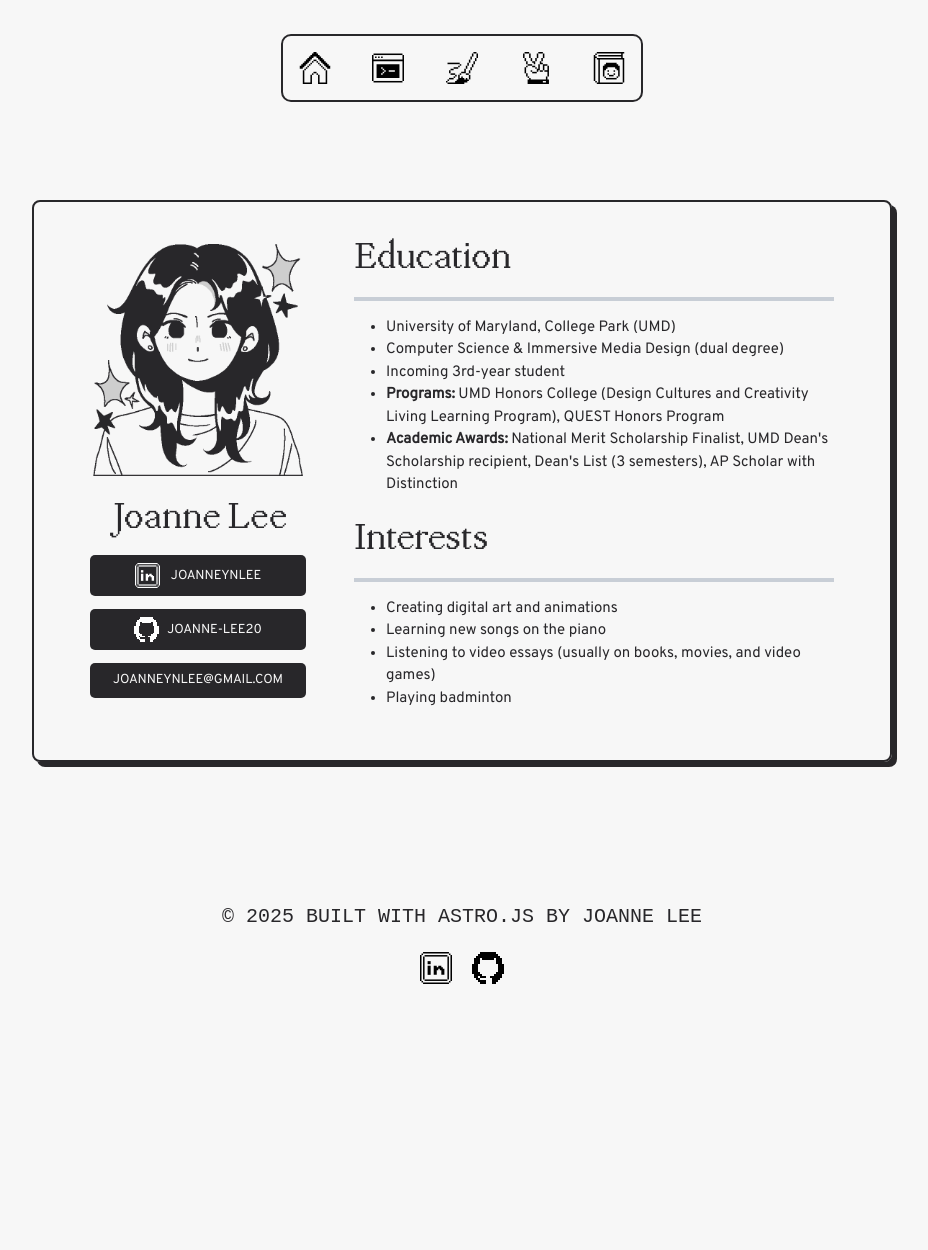
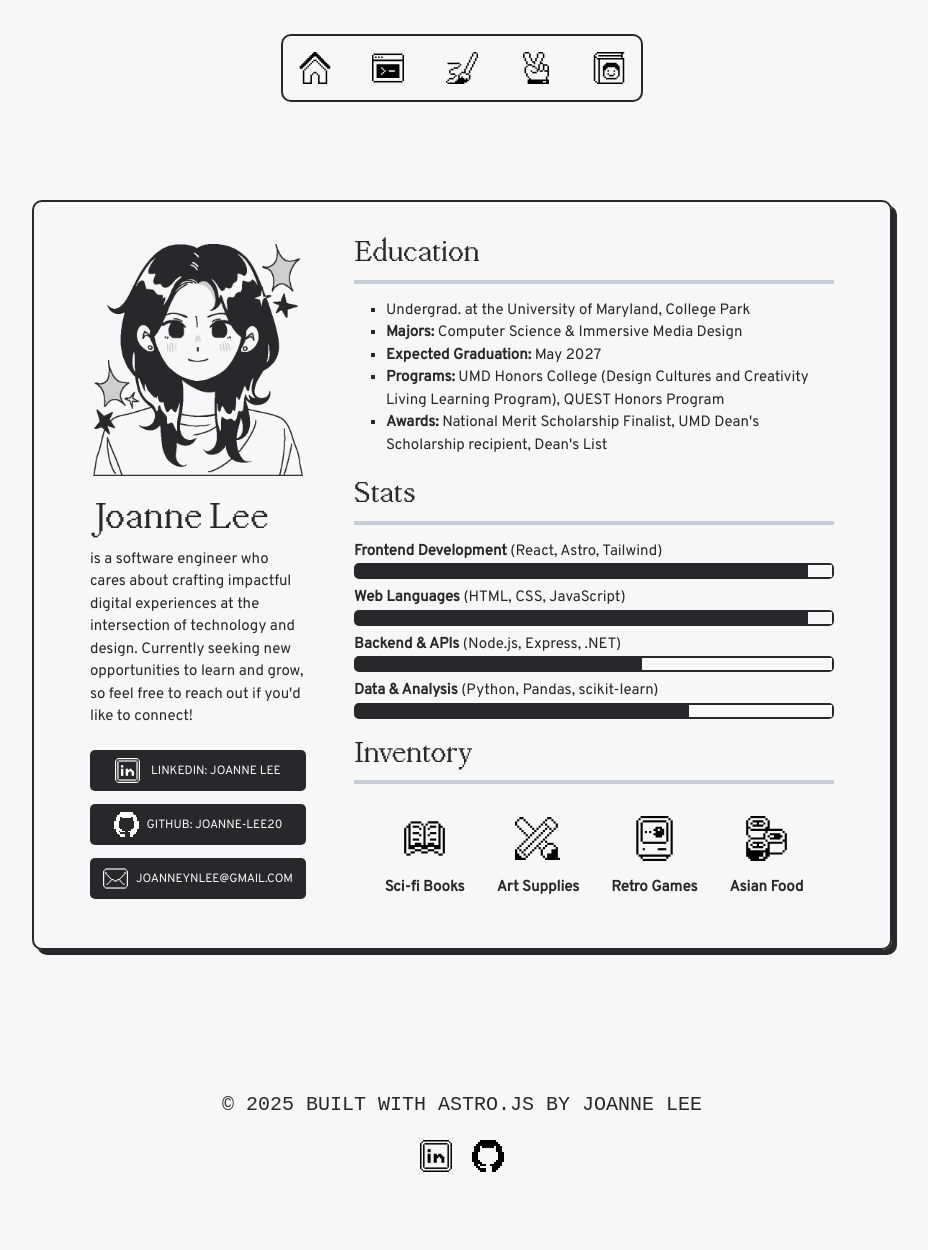
Before and after one commit to Joanne-Lee20/Portfolio-2025, an Astro site: page /about in a window 1280 px wide. Shown: the top 1250 px of the page, without its empty margins (178-1106 px from the left). Before the commit the page ends 1164 px from the top, so only its background shows below. Built offline with nearby package versions, Linux system fonts and the light colour scheme; Astro itself is replaced by a stand-in of ours; a web font is replaced by a local one.

Commit message:
updated about page

```diff
--- a/src/components/Header.astro
+++ b/src/components/Header.astro
@@ -49,16 +49,6 @@ import "../styles/global.css"; // path to your CSS file
     padding: 0.5em;
   }
 
-  header.scrolled {
-    .internal-links {
-      background-color: var(--black);
-      border: solid 2px var(--white);
-    }
-    img {
-      filter: invert(1);
-    }
-  }
-
   p {
     font-family: "Overpass Mono", monospace;
   }
@@ -78,11 +68,23 @@ import "../styles/global.css"; // path to your CSS file
 
   img {
     width: 2em;
-    transition: transform 0.3s ease-in-out;
+    height: auto;
+    transition:
+      filter 0.3s ease,
+      transform 0.3s ease-in-out;
   }
 
-  .internal-links img:hover {
+  img:hover {
     transform: scale(1.25);
+  }
+
+  header.scrolled .internal-links {
+    background-color: var(--black);
+    border: solid 2px var(--white);
+  }
+
+  header.scrolled img {
+    filter: invert(1);
   }
 
   .internal-links {
--- a/src/pages/about.astro
+++ b/src/pages/about.astro
@@ -25,6 +25,12 @@ import Tag from "../components/Tag.astro";
           <img src="/self.png" />
           <div class="description">
             <h3>Joanne Lee</h3>
+            <p>
+              is a software engineer who cares about crafting impactful digital
+              experiences at the intersection of technology and design.
+              Currently seeking new opportunities to learn and grow, so feel
+              free to reach out if you'd like to connect!
+            </p>
             <a
               href="https://www.linkedin.com/in/joanneynlee/"
               target="_blank"
@@ -37,56 +43,102 @@ import Tag from "../components/Tag.astro";
                     width="25"
                     height="25"
                   />
-                  joanneynlee
+                  LinkedIn: Joanne Lee
                 </p>
               </button></a
             >
             <a href="https://github.com/Joanne-Lee20" target="_blank">
               <button>
                 <p>
-                  <img
-                    src="/nav/github.svg"
-                    width="25"
-                    height="25"
-                  />Joanne-Lee20
+                  <img src="/nav/github.svg" width="25" height="25" />GitHub:
+                  Joanne-Lee20
                 </p>
               </button></a
             >
-            <button><p>joanneynlee@gmail.com</p></button>
+            <button
+              ><p>
+                <img
+                  src="/nav/mail.svg"
+                  width="25"
+                  height="25"
+                />joanneynlee@gmail.com
+              </p></button
+            >
           </div>
         </div>
         <div class="col-md-8">
-          <h3>Education</h3>
+          <h4>Education</h4>
           <hr />
           <p>
             <ul>
-              <li>University of Maryland, College Park (UMD)</li>
-              <li>Computer Science & Immersive Media Design (dual degree)</li>
-              <li>Incoming 3rd-year student</li>
+              <li>Undergrad. at the University of Maryland, College Park</li>
+              <li>
+                <b>Majors:</b> Computer Science & Immersive Media Design
+              </li>
+              <li><b>Expected Graduation:</b> May 2027</li>
               <li>
                 <b>Programs:</b> UMD Honors College (Design Cultures and Creativity
                 Living Learning Program), QUEST Honors Program
               </li>
               <li>
-                <b>Academic Awards:</b> National Merit Scholarship Finalist, UMD
-                Dean's Scholarship recipient, Dean's List (3 semesters), AP Scholar
-                with Distinction
+                <b>Awards:</b> National Merit Scholarship Finalist, UMD Dean's Scholarship
+                recipient, Dean's List
               </li>
             </ul>
           </p>
-          <h3>Interests</h3>
+          <h4>Stats</h4>
           <hr />
-          <p>
+          <div class="stats">
+            <div>
+              <p>
+                <b>Frontend Development</b> (React, Astro, Tailwind)
+              </p><progress value="95" max="100">95%</progress>
+            </div>
+
+            <div>
+              <p><b>Web Languages</b> (HTML, CSS, JavaScript)</p><progress
+                value="95"
+                max="100">95%</progress
+              >
+            </div>
+
+            <div>
+              <p>
+                <b>Backend & APIs</b> (Node.js, Express, .NET)
+              </p><progress value="60" max="100">60%</progress>
+            </div>
+
+            <div>
+              <p>
+                <b>Data & Analysis</b> (Python, Pandas, scikit-learn)
+              </p><progress value="70" max="100">70%</progress>
+            </div>
+          </div>
+          <h4>Inventory</h4>
+          <hr />
+          <div class="inventory">
             <ul>
-              <li>Creating digital art and animations</li>
-              <li>Learning new songs on the piano</li>
               <li>
-                Listening to video essays (usually on books, movies, and video
-                games)
+                <img src="/inventory/book.svg" />
+                <div class="item-desc"><b>Sci-fi Books</b></div>
               </li>
-              <li>Playing badminton</li>
+              <li>
+                <img src="/inventory/tools.svg" /><div class="item-desc">
+                  <b>Art Supplies</b>
+                </div>
+              </li>
+              <li>
+                <img src="/inventory/game.svg" /><div class="item-desc">
+                  <b>Retro Games</b>
+                </div>
+              </li>
+              <li>
+                <img src="/inventory/sushi.svg" /><div class="item-desc">
+                  <b>Asian Food</b>
+                </div>
+              </li>
             </ul>
-          </p>
+          </div>
         </div>
       </div>
       <Footer />
@@ -107,6 +159,35 @@ import Tag from "../components/Tag.astro";
 </script>
 
 <style>
+  .stats {
+    width: 100%;
+    margin-bottom: 1rem;
+  }
+  .stats div {
+    display: flex;
+    flex-direction: column;
+    gap: 0rem; /* tighter spacing between p and progress */
+    margin-bottom: 0.5rem; /* space between stat blocks */
+  }
+  .stats p {
+    margin: 0;
+  }
+  progress {
+    border: 2px solid var(--black);
+    height: 1rem;
+    width: 100%;
+    border-radius: 5px;
+  }
+  progress::-webkit-progress-bar {
+    background-color: var(--white);
+  }
+  progress::-webkit-progress-value {
+    background-color: var(--black);
+  }
+
+  hr {
+    margin-top: 0.25rem;
+  }
   button {
     width: 100%;
     padding: 0.5rem;
@@ -119,20 +200,52 @@ import Tag from "../components/Tag.astro";
     transition: filter 0.3s ease;
   }
   button p {
-    margin: 0;
-    font-size: 13px;
+    margin: auto;
+    font-size: 12px;
   }
   button:hover img {
     filter: invert(0);
   }
   .description {
     margin: 0.5rem 0;
+    text-align: left;
+  }
+
+  .inventory {
+    font-size: 0.8em;
+    background-color: var(--white);
+  }
+  .inventory ul {
+    display: flex;
+    justify-content: center;
+    align-items: center;
+    flex-wrap: wrap;
+    padding: 0;
+    margin: 0;
+  }
+  .inventory li {
+    display: inline-block;
+    margin: 1rem;
+    align-items: center;
     text-align: center;
+  }
+  .inventory img {
+    width: 3em;
+    transition: transform 0.3s ease-in-out;
+  }
+  .item-desc {
+    margin-top: 1rem;
+    transition: opacity 0.3s ease;
+    pointer-events: none;
+  }
+  .inventory li:hover img {
+    transform: scale(1.25);
+    cursor: pointer;
   }
   #card {
     padding: 2rem;
     border: 2px solid var(--black);
-    border-radius: 0.5rem;
+    border-radius: 10px;
     box-shadow: 5px 5px 0px var(--black);
   }
   h1 {
@@ -163,26 +276,8 @@ import Tag from "../components/Tag.astro";
     opacity: 0.2;
   }
 
-  .title {
-    width: 100%;
-    height: 100%;
-    position: absolute;
-    top: 0;
-    left: 0;
-    display: flex;
-    justify-content: center;
-    flex-direction: column;
-    opacity: 0%;
-    transition: opacity 0.6s;
-  }
-
   .img-wrapper:hover .title {
     opacity: 100%;
-  }
-
-  .title > * {
-    transform: translateY(25px);
-    transition: transform 0.6s ease;
   }
 
   .img-wrapper:hover .title > * {
@@ -196,7 +291,7 @@ import Tag from "../components/Tag.astro";
   ul {
     font-family: "Overpass";
     font-size: 15px;
-    list-style-type: disc;
+    list-style-type: square;
   }
   a {
     text-decoration: none;
--- a/src/styles/global.css
+++ b/src/styles/global.css
@@ -275,7 +275,3 @@ button:hover {
 	border-radius: 10px;
 	transition: background-color 0.3s ease;
 }
-
-::-webkit-scrollbar-thumb:hover {
-    background-color: var(--gray);
-}
```
Also changed, not shown: public/inventory/book.svg (added), public/inventory/computer.svg (added), public/inventory/game.svg (added), public/inventory/headphones.svg (added), public/inventory/sushi.svg (added), public/inventory/tools.svg (added), public/nav/mail.svg (added), public/nav/scratch.svg (added).
